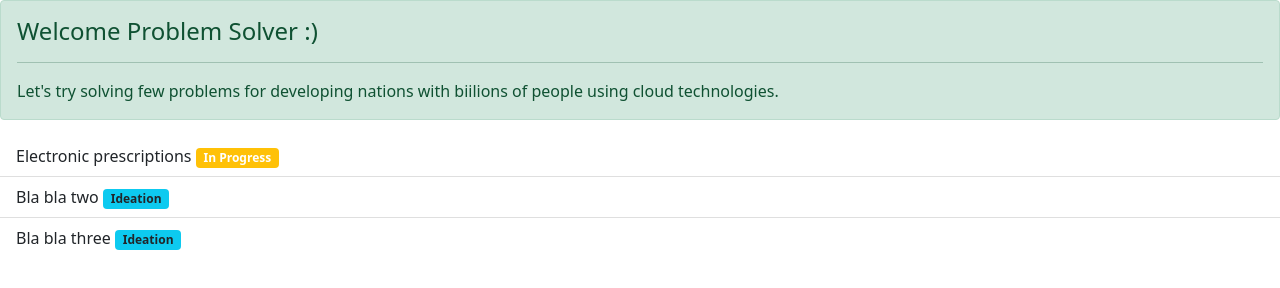
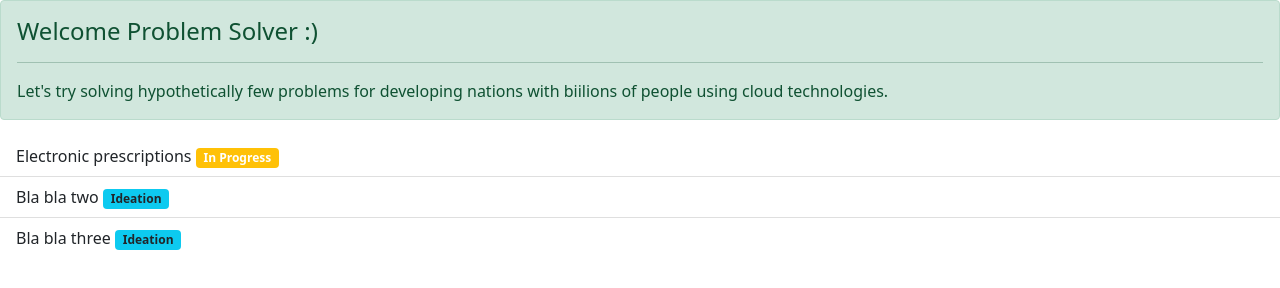
Before and after one commit to subratamazumder/billion-user-app, a plain HTML site: page frontend-app/index.html in a window 1280 px wide. Drawn offline with nearby package versions, Linux system fonts and the light colour scheme.

Commit message:
description changed

```diff
--- a/frontend-app/index.html
+++ b/frontend-app/index.html
@@ -24,7 +24,7 @@
     <div class="alert alert-success" role="alert">
         <h4 class="alert-heading">Welcome Problem Solver :)</h4>
         <hr>
-        <p class="mb-0">Let's try solving few problems for developing nations with biilions of people using cloud technologies.</p>
+        <p class="mb-0">Let's try solving hypothetically few problems for developing nations with biilions of people using cloud technologies.</p>
       </div>
     <ul class="list-group list-group-flush">
         <a href="https://github.com/subratamazumder/billion-user-app" class="list-group-item list-group-item-action">Electronic prescriptions
```
